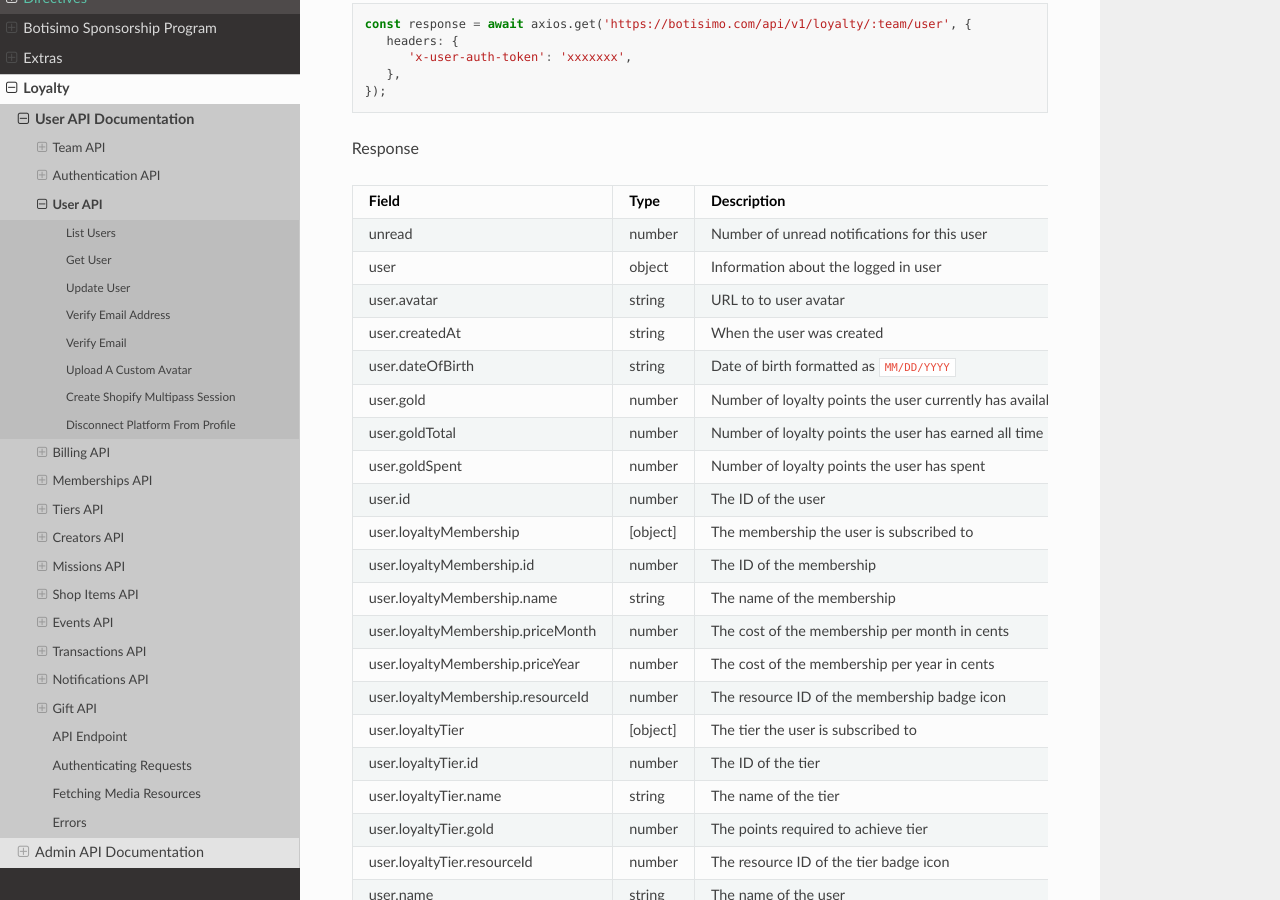
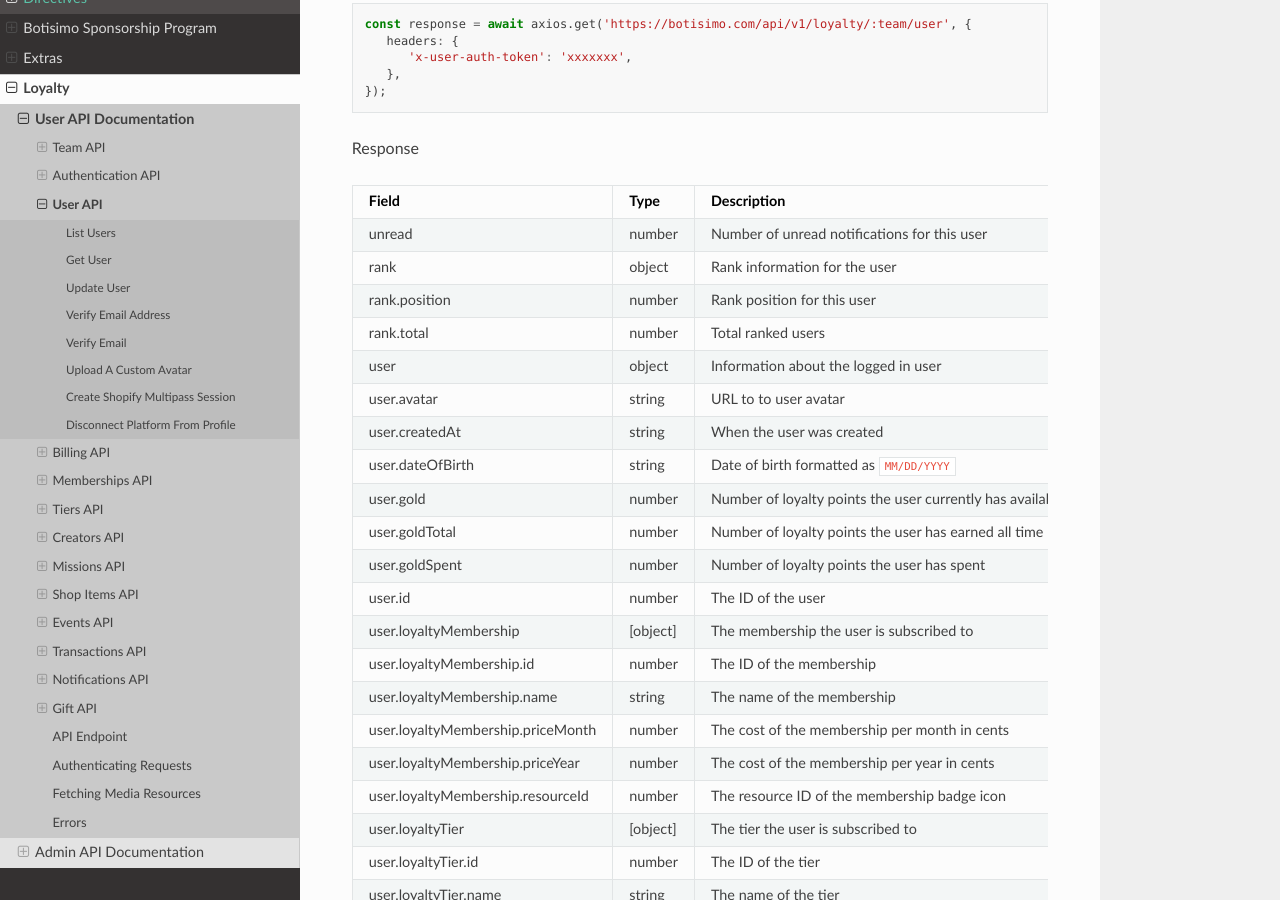
Before and after one commit to botisimo/botisimo-documentation, a Sphinx documentation site: the page built from docs/loyalty/user-documentation/user.rst, in a window 1280 px wide and 900 px high, scrolled down 2195 px. Built offline with Sphinx 7.4.7 and the Read the Docs theme 2.0.0, drawn with Linux system fonts in a browser that asks for light colours; a script that is not in the unit is left out; some of the changed text lies outside the part shown.

Commit message:
add rank docs for loyalty

```diff
--- a/docs/loyalty/user-documentation/user.rst
+++ b/docs/loyalty/user-documentation/user.rst
@@ -99,6 +99,9 @@ Response
 Field                             Type     Description
 ================================= ======== ==========================================================================
 unread                            number   Number of unread notifications for this user
+rank                              object   Rank information for the user
+rank.position                     number   Rank position for this user
+rank.total                        number   Total ranked users
 user                              object   Information about the logged in user
 user.avatar                       string   URL to to user avatar
 user.createdAt                    string   When the user was created
@@ -310,6 +313,9 @@ Response
 Field                             Type     Description
 ================================= ======== ==========================================================================
 unread                            number   Number of unread notifications for this user
+rank                              object   Rank information for the user
+rank.position                     number   Rank position for this user
+rank.total                        number   Total ranked users
 user                              object   Information about the logged in user
 user.avatar                       string   URL to to user avatar
 user.createdAt                    string   When the user was created
```
